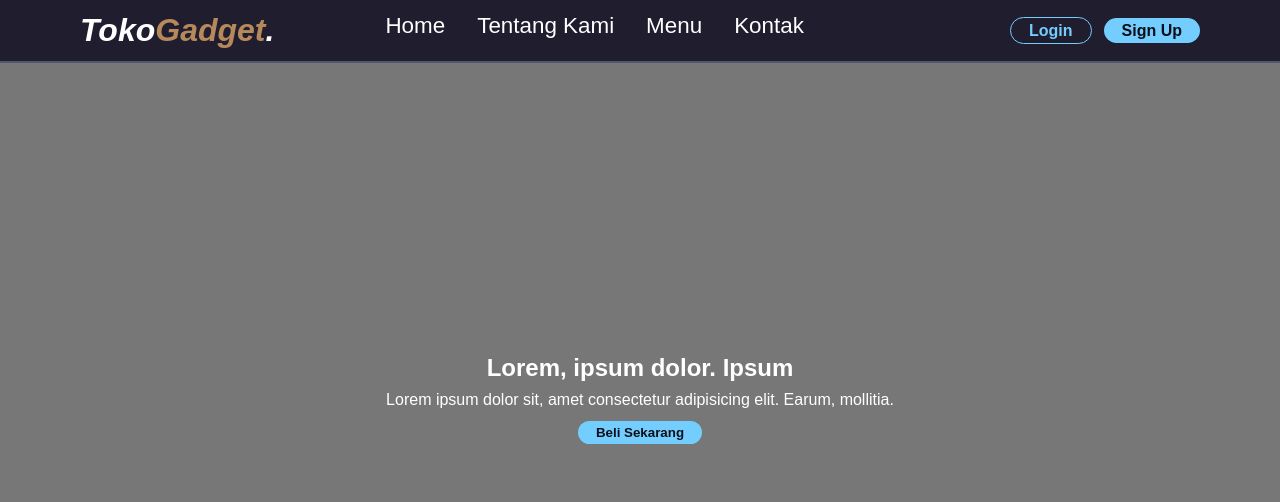
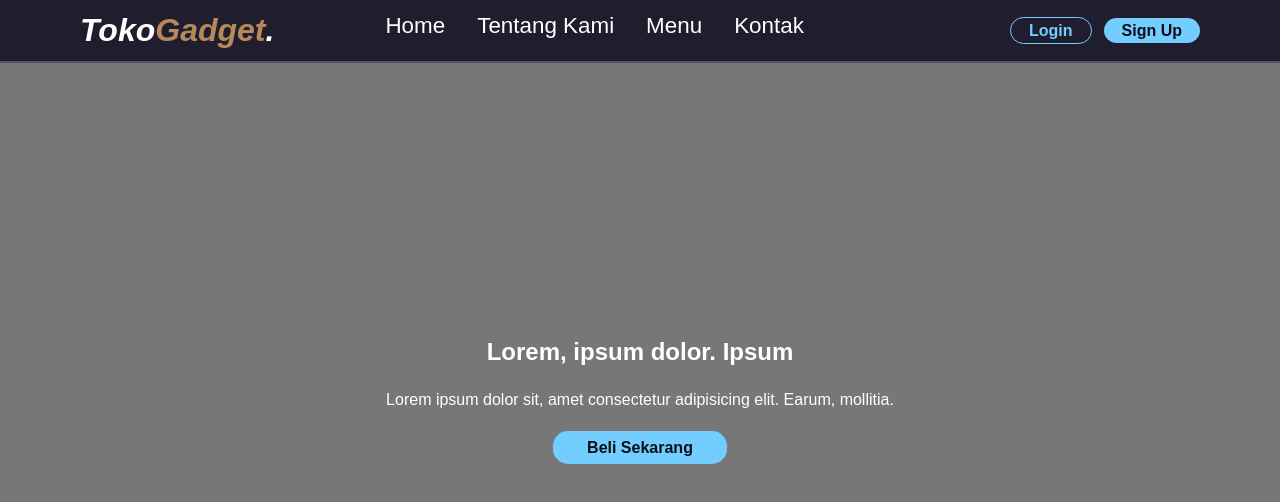
Before and after one commit to riandroraul/test-satu-ilmu, a React (Create React App) app in the folder test-frontend/: page / in a window 1280 px wide. Shown: the top 502 px of the page. Built offline with nearby package versions, Linux system fonts and the light colour scheme; no server answers.

Commit message:
Update UI

```diff
--- a/test-frontend/src/assets/css/hero.css
+++ b/test-frontend/src/assets/css/hero.css
@@ -24,14 +24,14 @@
 }
 
 .hero .content {
-  line-height: 2rem;
+  line-height: 3rem;
 }
 
-.hero .content .cta {
-  cursor: pointer;
-  font-weight: 600;
+.hero .content .beli {
+  cursor: pointer !important;
+  font-weight: 700;
   border-radius: 15px;
-  padding: 4px 18px;
+  padding: 8px 34px;
   background-color: #74cdff;
   color: #0c0e18;
 }
--- a/test-frontend/src/components/Hero.jsx
+++ b/test-frontend/src/components/Hero.jsx
@@ -12,9 +12,9 @@ const Hero = () => {
           Lorem ipsum dolor sit, amet consectetur adipisicing elit. Earum,
           mollitia.
         </p>
-        <button href="#" className="cta">
+        <a href="#" className="beli">
           Beli Sekarang
-        </button>
+        </a>
       </main>
     </section>
   );
--- a/test-frontend/src/components/Navbar.jsx
+++ b/test-frontend/src/components/Navbar.jsx
@@ -25,8 +25,12 @@ const Navbar = () => {
         </a>
       </div>
       <div className="tombol">
-        <a className="login">Login</a>
-        <a className="signup">Sign Up</a>
+        <a href="#" className="login">
+          Login
+        </a>
+        <a href="#" className="signup">
+          Sign Up
+        </a>
       </div>
     </nav>
   );
```
